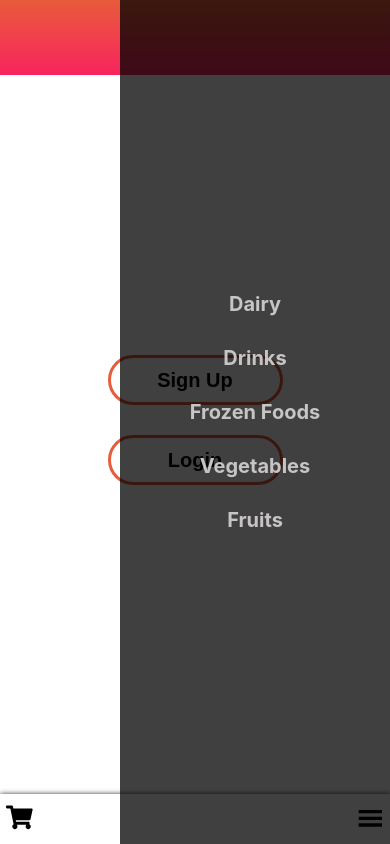
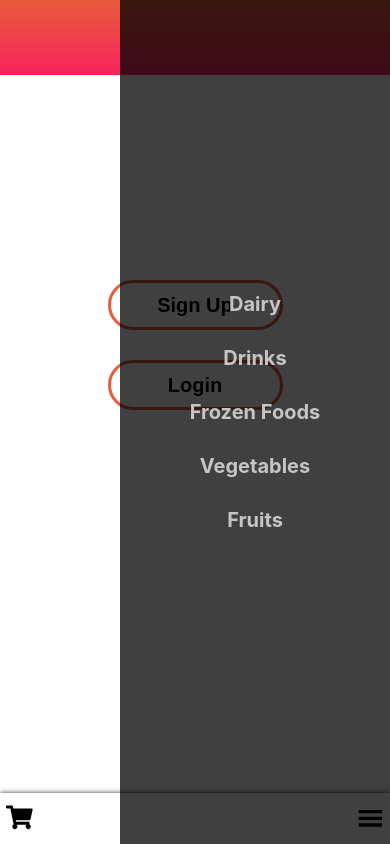
Before and after one commit to tdiec00/Whats-the-Total, a React (Create React App) app in the folder client/: page / in a window 390 px wide. Built offline with nearby package versions, Linux system fonts and the light colour scheme.

Commit message:
hamburger layout

```diff
--- a/client/package.json
+++ b/client/package.json
@@ -8,6 +8,7 @@
     "@testing-library/user-event": "^13.5.0",
     "axios": "^0.26.0",
     "react": "^17.0.2",
+    "react-burger-menu": "^3.0.6",
     "react-dom": "^17.0.2",
     "react-icons": "^4.3.1",
     "react-router-dom": "^6.2.1",
--- a/client/src/App.css
+++ b/client/src/App.css
@@ -1,5 +1,4 @@
 .page-container {
-  height: 582px;
+  height: 94vh;
   overflow-y: scroll;
-  margin-top: 75px;
 }
--- a/client/src/components/burgerMenu/burgerMenu.css
+++ b/client/src/components/burgerMenu/burgerMenu.css
@@ -29,3 +29,6 @@
   text-decoration: none;
   color: red;
 }
+.bm-overlay {
+  top: 0;
+}
--- a/client/src/components/footer/Footer.jsx
+++ b/client/src/components/footer/Footer.jsx
@@ -1,4 +1,5 @@
 import {useState} from "react"
+import {useNavigate} from "react-router-dom"
 import {FaShoppingCart} from "react-icons/fa"
 import {GiHamburgerMenu} from "react-icons/gi"
 import BurgerMenu from "../burgerMenu/BurgerMenu"
@@ -7,14 +8,19 @@ import "./footer.css"
 export default function Footer() {
   //eslint-disable-next-line
   const [toggle, setToggle] = useState(false)
+  const navigate = useNavigate()
 
   const handleToggle = () => {
     setToggle((prevToggle) => !prevToggle)
   }
 
+  const handleNavigate = () => {
+    navigate("/shopping-cart")
+  }
+
   return (
     <div className="footer">
-      <button className="cart-emoji">
+      <button className="cart-emoji" onClick={handleNavigate}>
         <FaShoppingCart />
       </button>
       <BurgerMenu />
--- a/client/src/components/footer/footer.css
+++ b/client/src/components/footer/footer.css
@@ -5,7 +5,7 @@
   display: flex;
   flex-direction: row;
   box-shadow: 0px 0 5px rgba(0, 0, 0, 0.8);
-  height: 50px;
+  height: 6vh;
   align-items: center;
 }
 
@@ -13,10 +13,6 @@
   height: 2em;
   width: 2em;
 }
-
-/* .footer svg:hover {
-  fill: linear-gradient(45deg, #e85b3b, rgb(248, 36, 93));
-} */
 
 .emoji-container {
   position: absolute;
--- a/client/src/components/navbar/Navbar.jsx
+++ b/client/src/components/navbar/Navbar.jsx
@@ -9,7 +9,6 @@ export default function Navbar(props) {
       {props.currentUser ? (
         <>
           <h4>Welcome, {props.currentUser.username}. Happy shopping!!</h4>
-          <Link to="/shopping-cart">Shopping Cart</Link>
           <button onClick={props.logOut}>Logout</button>
           <AddProductButton />
         </>
```
Also changed, not shown: 1 other file (tests, documents, lock files or other folders).
